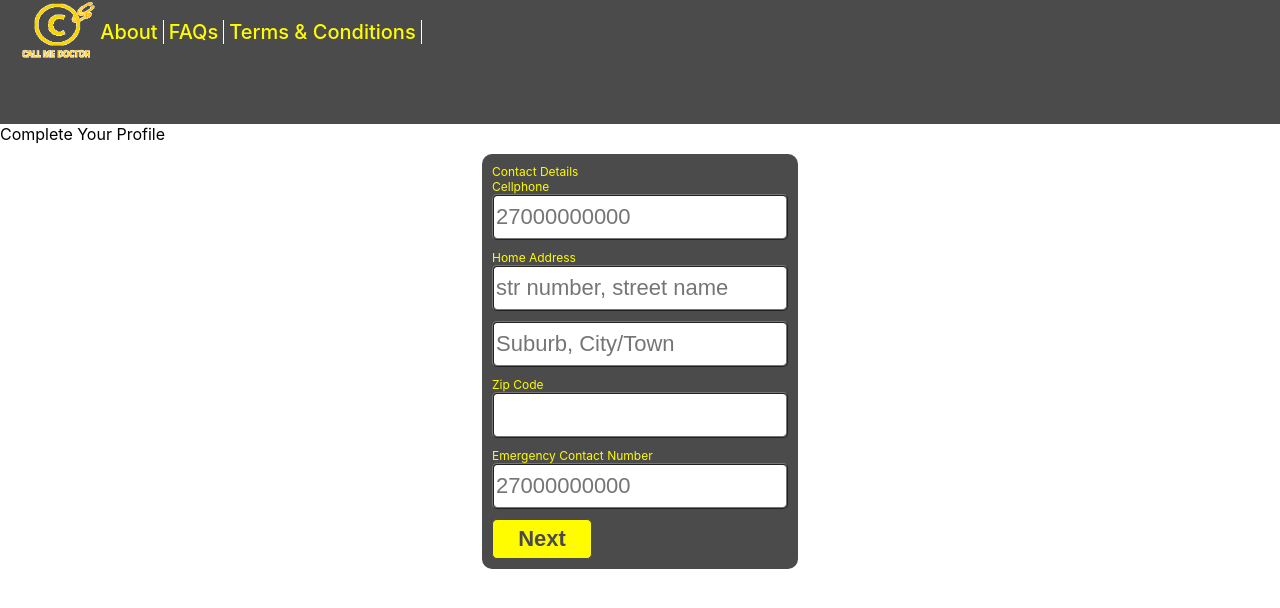
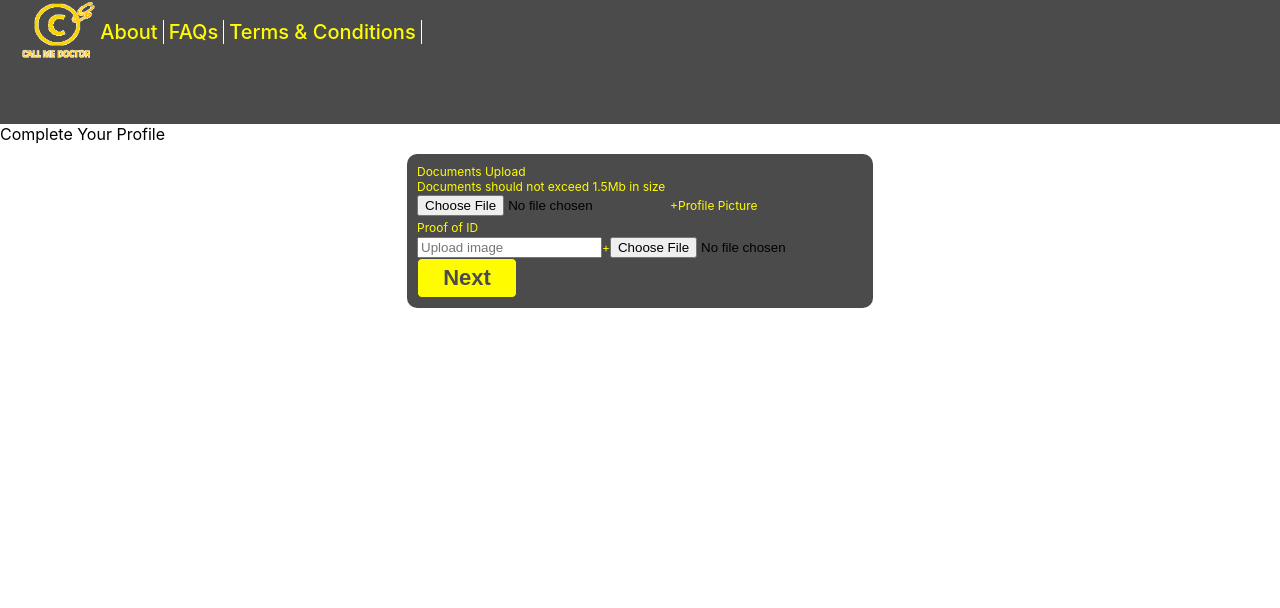
Before and after one commit to Call-me-doctor/cmd-front-end, a React (Create React App) app: page /patient/completeprofile in a window 1280 px wide. Shown: the top 608 px of the page. Built offline with nearby package versions, Linux system fonts and the light colour scheme.

Commit message:
added additional forms

```diff
--- a/src/Components/PatientComponents/CompleteProfile/CompleteProfile.js
+++ b/src/Components/PatientComponents/CompleteProfile/CompleteProfile.js
@@ -3,24 +3,27 @@ import NavBar from '../../NavigationBar/NavigationBar';
 import {InputControl1} from '../../Utils/FormInputs';
 import ContactDetails from './ContactDetails';
 import IdentityDetails from './IdentityDetails';
+import DocumentsUploads from './DocumentsUploads';
 
 const numForm = 4;
 
 const formIDs = [
     'ContactDetails',
     'IdentityDetails',
+    'DocumentsUploads',
 ];
 
 class CompleteProfile extends React.Component {
     constructor(props) {
         super(props);
         this.state = {
-            formID: 0,
+            formID: 2,
             showPrev: false,
             submitForm: false,
             data: {
                 contactDetails:{},
                 identityDetails:{},
+                documentUploads:{},
             }
          }
     }
@@ -28,11 +31,23 @@ class CompleteProfile extends React.Component {
     formLoader = (formID) => {
         switch (formID) {
             case 0:
-                return <ContactDetails data={this.state.data.contactDetails} callBack={(name,data)=>{this.formControlCallback(1, name,data)}} formId={formIDs[formID]}/>
+                return <ContactDetails
+                            data={this.state.data.contactDetails}
+                            callBack={(name,data)=>{this.formControlCallback(1, name,data)}}
+                            formId={formIDs[formID]}
+                        />
             case 1:
-                return <IdentityDetails data={this.state.data.identityDetails} callBack={(name,data)=>{this.formControlCallback(1, name,data)}} formId={formIDs[formID]}/>
+                return <IdentityDetails
+                            data={this.state.data.identityDetails}
+                            callBack={(name,data)=>{this.formControlCallback(1, name,data)}}
+                            formId={formIDs[formID]}
+                        />
             case 2:
-                return <div>Form 3</div>
+                return <DocumentsUploads
+                            data={this.state.data.documentUploads}
+                            callBack={(name,data)=>{this.formControlCallback(1, name,data)}}
+                            formId={formIDs[formID]}
+                        />
             case 3:
                 return <div>Form 4</div>
 
```
